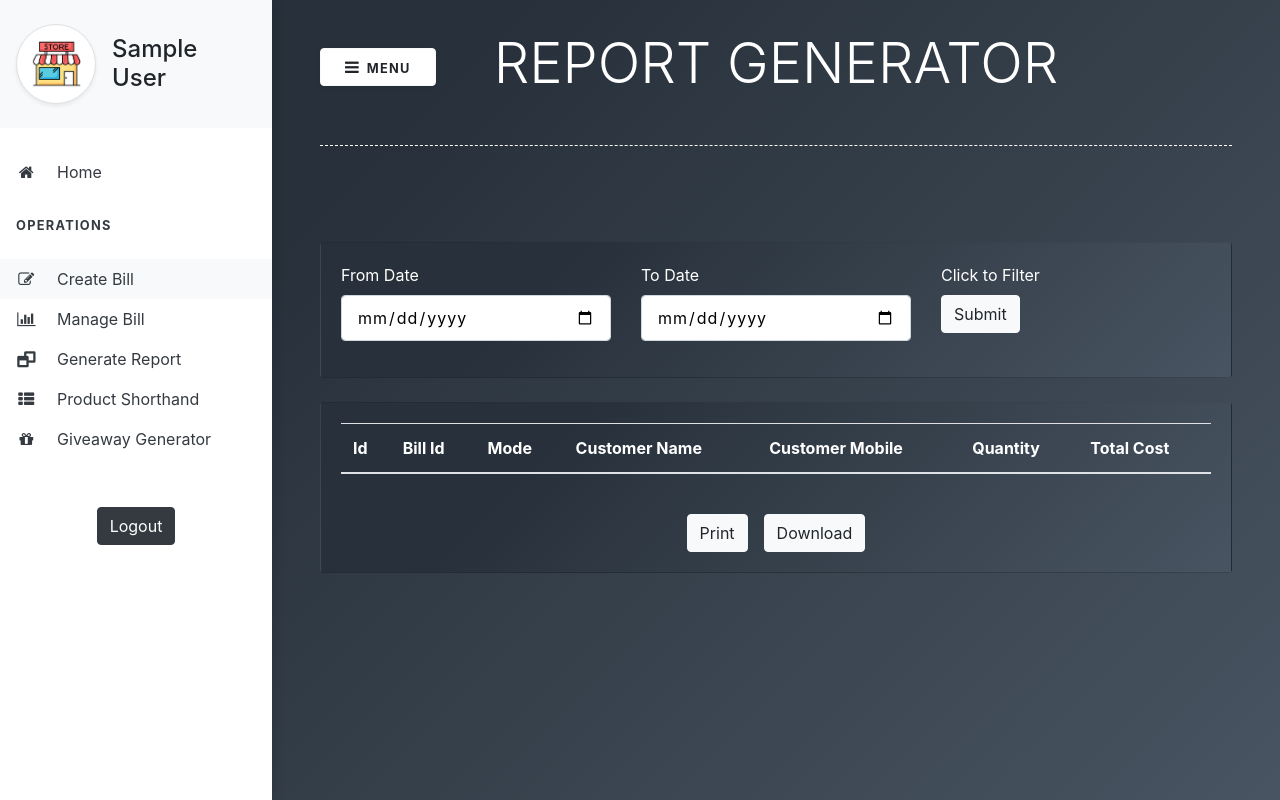
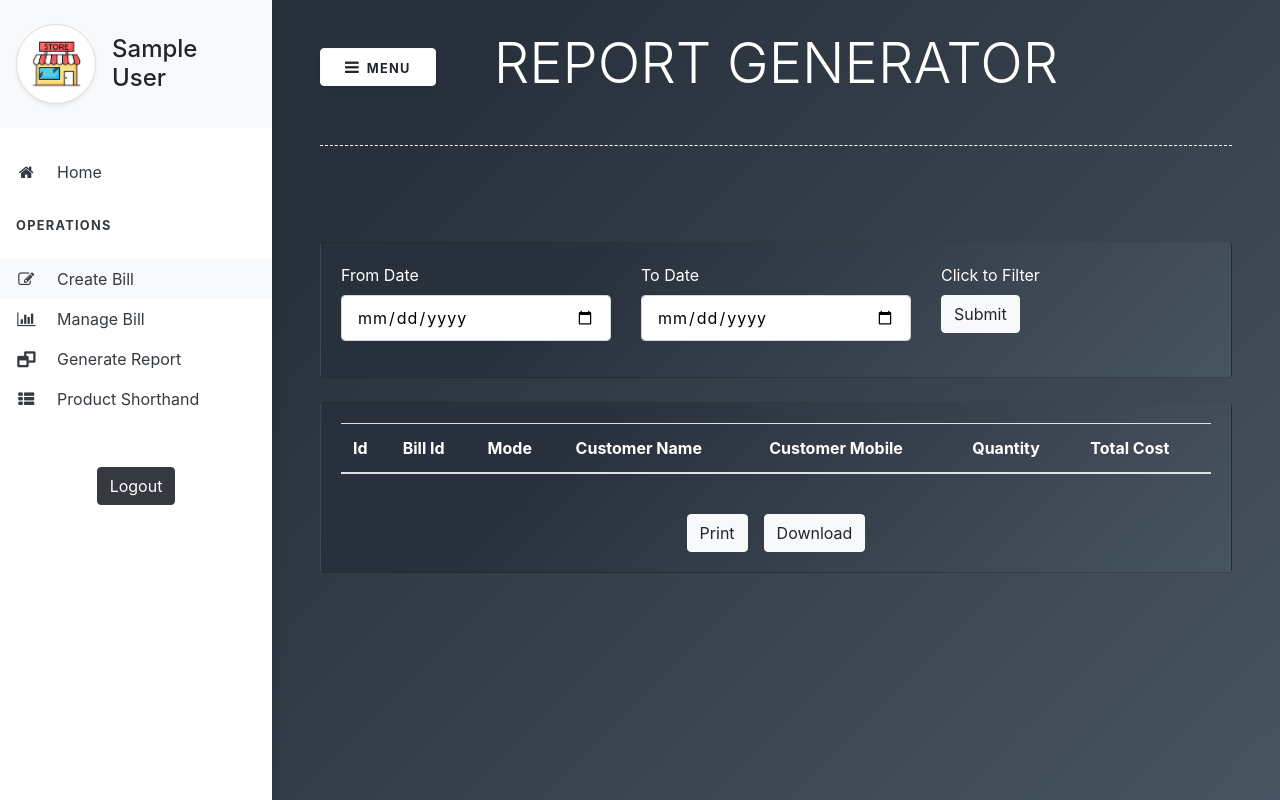
Before and after one commit to charan7105/Bilz-BillingGeneratingSoftware, a PHP site: page /generatereport.php in a window 1280 px wide. Run offline with PHP 8.4, Linux system fonts and the light colour scheme; the visitor is signed in with stand-in values (Sample User, id 1); lists and menus that the app fills with data are empty.

Commit message:
delete giveway

```diff
--- a/generatereport.php
+++ b/generatereport.php
@@ -65,12 +65,6 @@
 		<a href="productshorthand.php" class="nav-link text-dark">
 				  <i class="fa fa-th-list mr-3 text-dark fa-fw"></i>
 				  Product Shorthand
-			  </a>
-	  </li>
-	  <li class="nav-item">
-		<a href="giveawaygenerator.php" class="nav-link text-dark">
-				  <i class="fa fa-gift mr-3 text-dark fa-fw"></i>
-				  Giveaway Generator
 			  </a>
 	  </li>
   </ul>
--- a/productshorthand.php
+++ b/productshorthand.php
@@ -61,12 +61,6 @@
 		<a href="productshorthand.php" class="nav-link text-dark">
 				  <i class="fa fa-th-list mr-3 text-dark fa-fw"></i>
 				  Product Shorthand
-			  </a>
-	  </li>
-	  <li class="nav-item">
-		<a href="giveawaygenerator.php" class="nav-link text-dark">
-				  <i class="fa fa-gift mr-3 text-dark fa-fw"></i>
-				  Giveaway Generator
 			  </a>
 	  </li>
   </ul>
```
